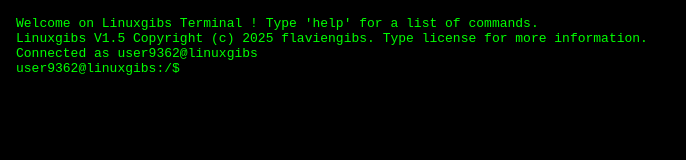
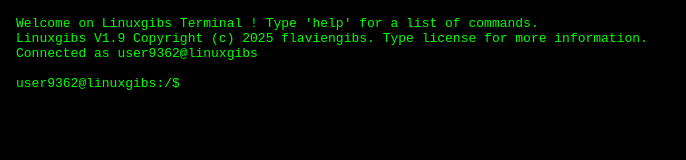
Before and after one commit to flaviengibs/linuxgibs, a plain HTML site: page index.html in a window 1280 px wide. Shown: the whole page, without its empty margins (0-686 px from the left). Drawn offline with Linux system fonts and the light colour scheme.

Commit message:
Update index.html

```diff
--- a/index.html
+++ b/index.html
@@ -531,8 +531,8 @@
     }
 
     terminal.append("Welcome on Linuxgibs Terminal ! Type 'help' for a list of commands.");
-    terminal.append("\nLinuxgibs V1.5 Copyright (c) 2025 flaviengibs. Type license for more information.");
-    terminal.append("\nConnected as user" + userNumber + "@linuxgibs\n");
+    terminal.append("\nLinuxgibs V1.9 Copyright (c) 2025 flaviengibs. Type license for more information.");
+    terminal.append("\nConnected as user" + userNumber + "@linuxgibs\n\n");
     renderPrompt();
   </script>
 </body>
```
